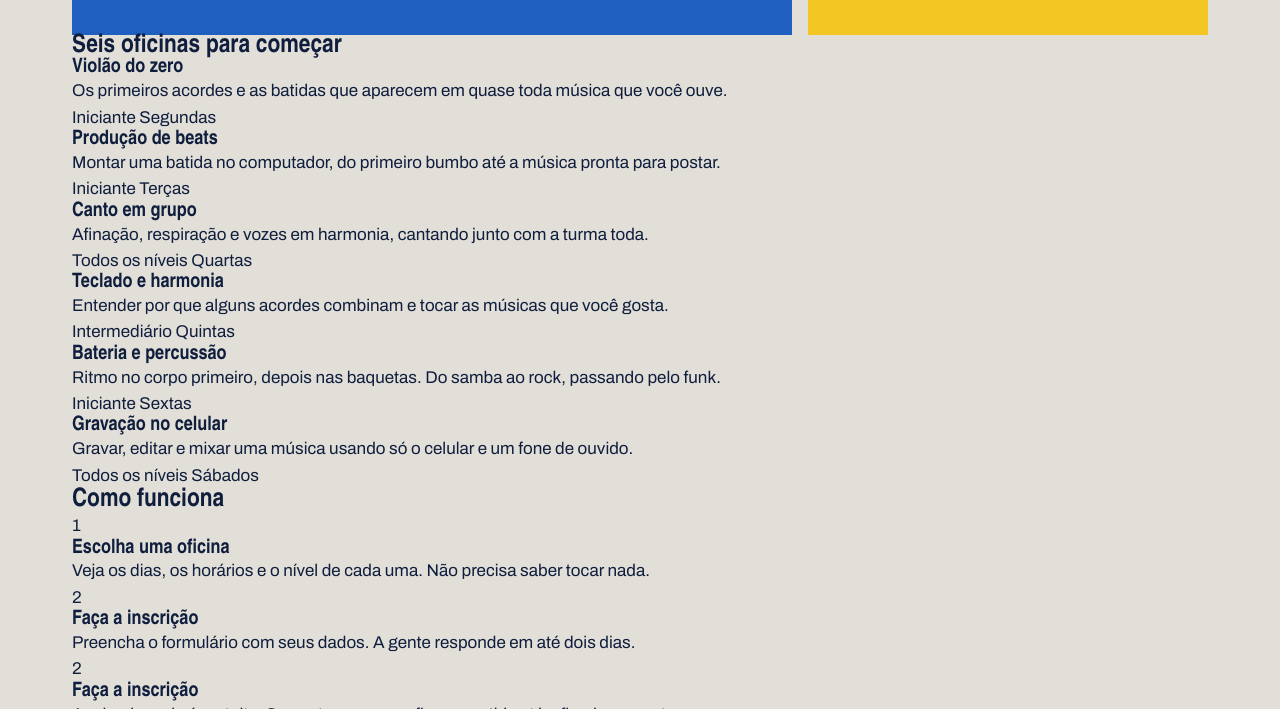
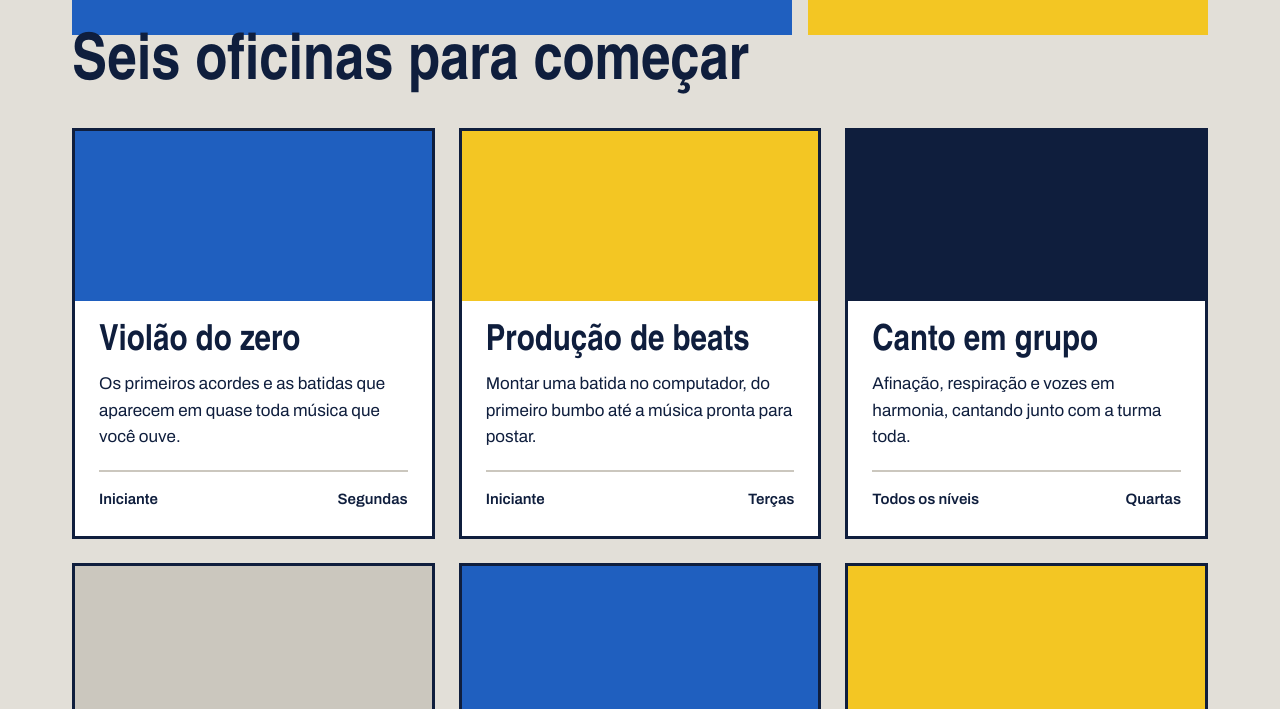
Before and after one commit to luccasaes-commits/laje_sonora, a plain HTML site: page index.html in a window 1280 px wide. Shown: the part 671-1380 px from the top of the page. Drawn offline with Linux system fonts and the light colour scheme; a web font is replaced by a local one.

Commit message:
cards da oficinas

```diff
--- a/index.css
+++ b/index.css
@@ -4,7 +4,7 @@
     box-sizing: border-box;
 }
 
-/* Variáveis */
+
 :root {
     --concreto: #E2DFD8;
     --concreto-escuro: #CBC7BE;
@@ -135,3 +135,65 @@ h3 {
   .botao:hover {
     background-color: var(--caixa-dagua);
   }
+
+
+  secao {
+    margin-top: 96px;
+  }
+
+  .titulo-secao {
+    font-size: 64px;
+    margin-bottom: 32px;
+  }
+
+  .cards {
+    display: flex;
+    flex-wrap: wrap;
+    gap: 24px;
+  }
+
+  .card {
+    background: white;
+    border: 3px solid var(--tinta);
+    flex: 1 1 340px;
+  }
+
+  .card .foto {
+    height: 170px;
+  }
+
+  /* A ordem importa: .foto vem primeiro */
+  .foto {
+    background: var(--concreto-escuro);
+  }
+
+  .foto-azul {
+    background: var(--caixa-dagua);
+  }
+
+  .foto-amarela {
+    background: var(--fita);
+  }
+
+  .foto-tinta {
+    background: var(--tinta);
+  }
+
+  .card-texto {
+    padding: 24px;
+  }
+
+  .card h3 {
+    font-size: 36px;
+    margin-bottom: 12px;
+  }
+
+  .card-info {
+    display: flex;
+    justify-content: space-between;
+    margin-top: 20px;
+    padding-top: 16px;
+    border-top: 2px solid var(--concreto-escuro);
+    font-weight: 600;
+    font-size: 15px;
+  }
```
